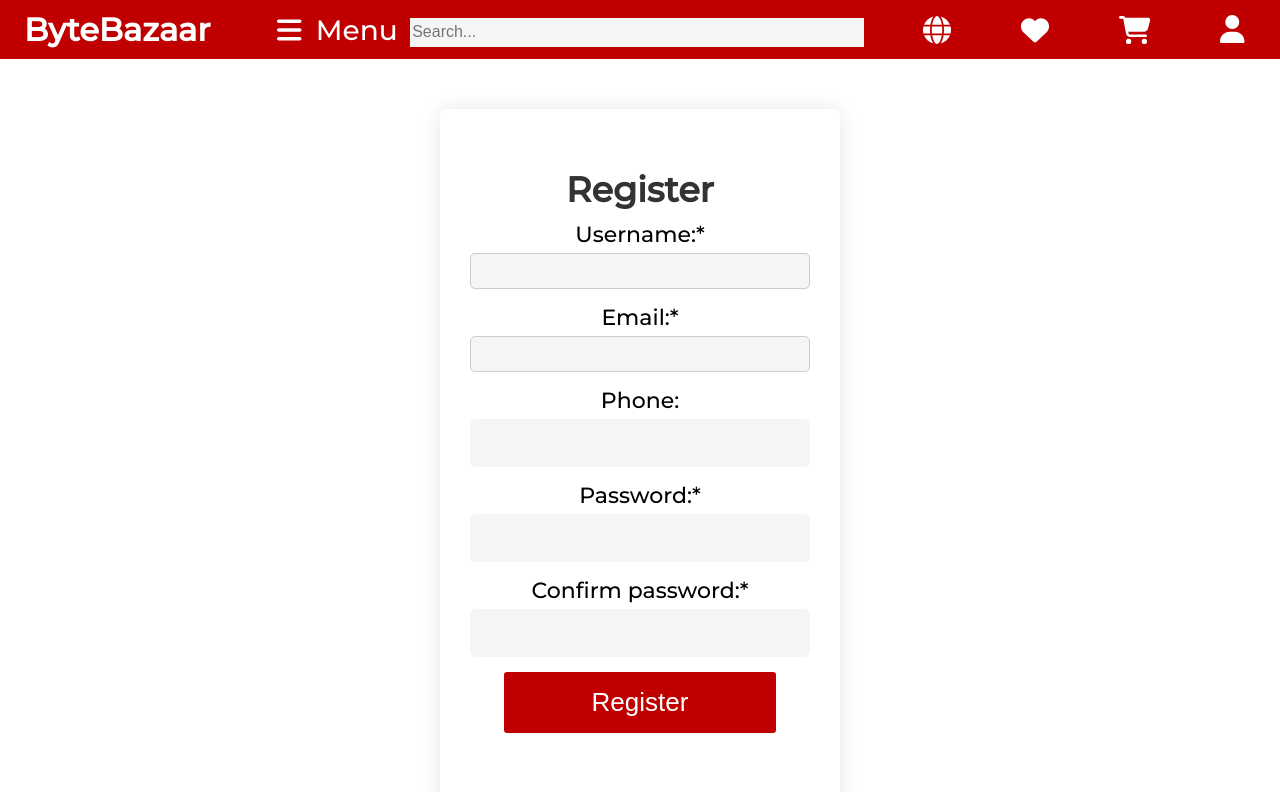
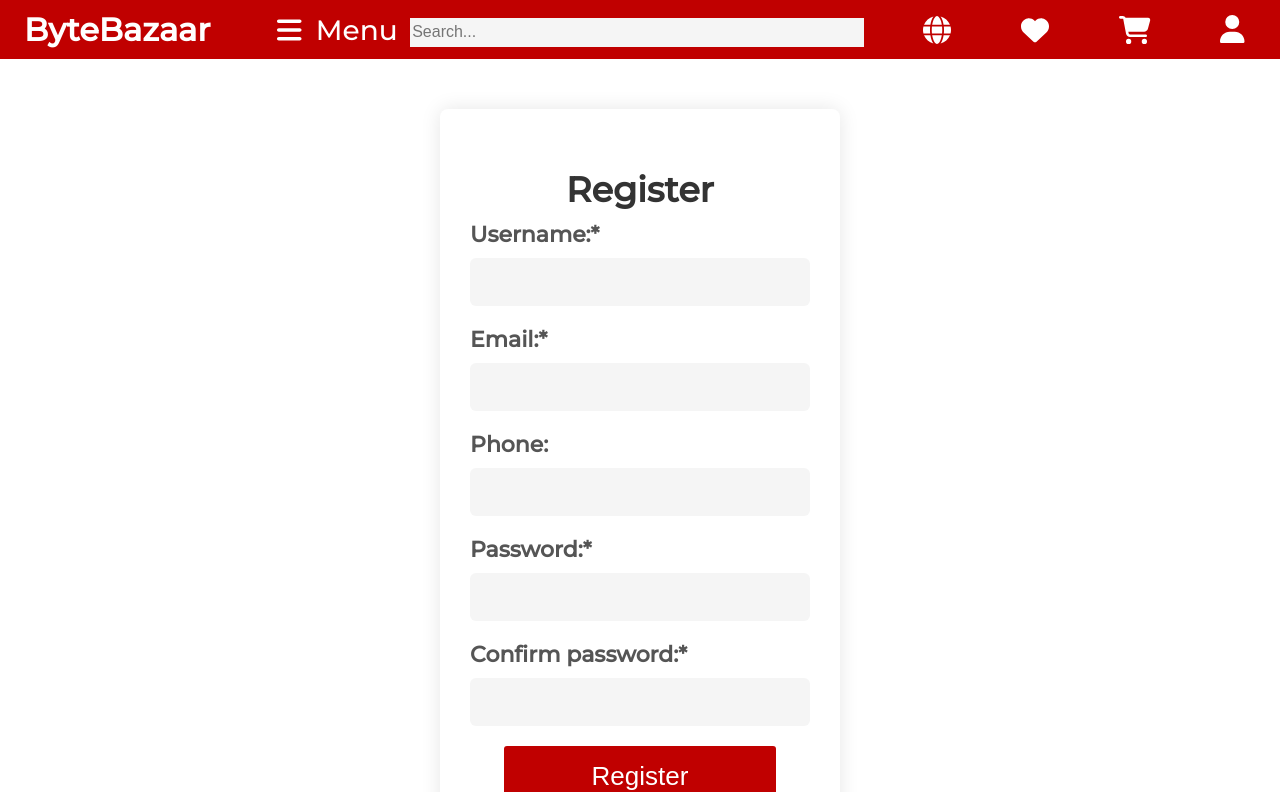
Before and after one commit to ValentinKardzhaliev/ByteBazaar, a React (Vite) app in the folder pc_shop_frontend/: page /register in a window 1280 px wide. Shown: the top 792 px of the page. Built offline with nearby package versions, Linux system fonts and the light colour scheme; no server answers.

Commit message:
Changed register design

```diff
--- a/pc_shop_frontend/src/components/Register/Register.css
+++ b/pc_shop_frontend/src/components/Register/Register.css
@@ -4,8 +4,7 @@
     box-shadow: 0 0 20px rgba(0, 0, 0, 0.1);
     padding: 30px;
     width: 400px;
-    margin: auto;
-    margin-top: 50px;
+    margin: 50px auto;
     text-align: center;
 }
 
@@ -20,11 +19,11 @@
     font-size: 22px;
 }
 
-.register-group {
+.register-form-group {
     margin-bottom: 20px;
 }
 
-.register-group label {
+.register-form-group label {
     font-weight: bold;
     margin-bottom: 10px;
     display: block;
@@ -32,7 +31,7 @@
     float: left;
 }
 
-.form-group input {
+.register-form-group input {
     padding: 15px;
     border: 1px solid #ccc;
     border-radius: 6px;
@@ -40,7 +39,7 @@
     font-size: 16px;
 }
 
-.form-group button {
+.register-form-group button {
     background-color: #C00000;
     color: #fff;
     padding: 15px;
@@ -52,7 +51,7 @@
     transition: background-color 0.3s;
 }
 
-.form-group button:hover {
+.register-form-group button:hover {
     background-color: #cf3333;
 }
 
--- a/pc_shop_frontend/src/components/Register/Register.jsx
+++ b/pc_shop_frontend/src/components/Register/Register.jsx
@@ -22,51 +22,56 @@ function Register() {
         <div className="register-container">
             <h2>Register</h2>
             <form className="register-form" onSubmit={registerHandler}>
-                <div className="form-group">
+                <div className="register-form-group">
                     <label htmlFor="username">Username:*</label>
                     <input
+                        className='register-username'
                         type="text"
                         id="username"
                         name="username"
                         required
                     />
                 </div>
-                <div className="form-group">
+                <div className="register-form-group">
                     <label htmlFor="email">Email:*</label>
                     <input
+                        className='register-email'
                         type="email"
                         id="email"
                         name="email"
                         required
                     />
                 </div>
-                <div className="form-group">
+                <div className="register-form-group">
                     <label htmlFor="phone">Phone:</label>
                     <input
+                        className='register-phone'
                         type="tel"
                         id="phone"
                         name="phone"
                     />
                 </div>
-                <div className="form-group">
+                <div className="register-form-group">
                     <label htmlFor="password">Password:*</label>
                     <input
+                        className='register-password'
                         type="password"
                         id="password"
                         name="password"
                         required
                     />
                 </div>
-                <div className="form-group">
+                <div className="register-form-group">
                     <label htmlFor="password_confirmation">Confirm password:*</label>
                     <input
+                    className='register-password_confirmation'
                         type="password"
                         id="password_confirmation"
                         name="password_confirmation"
                         required
                     />
                 </div>
-                <div className="form-group">
+                <div className="register-form-group">
                     <button type="submit">Register</button>
                 </div>
                 <div className="form-options">
```
